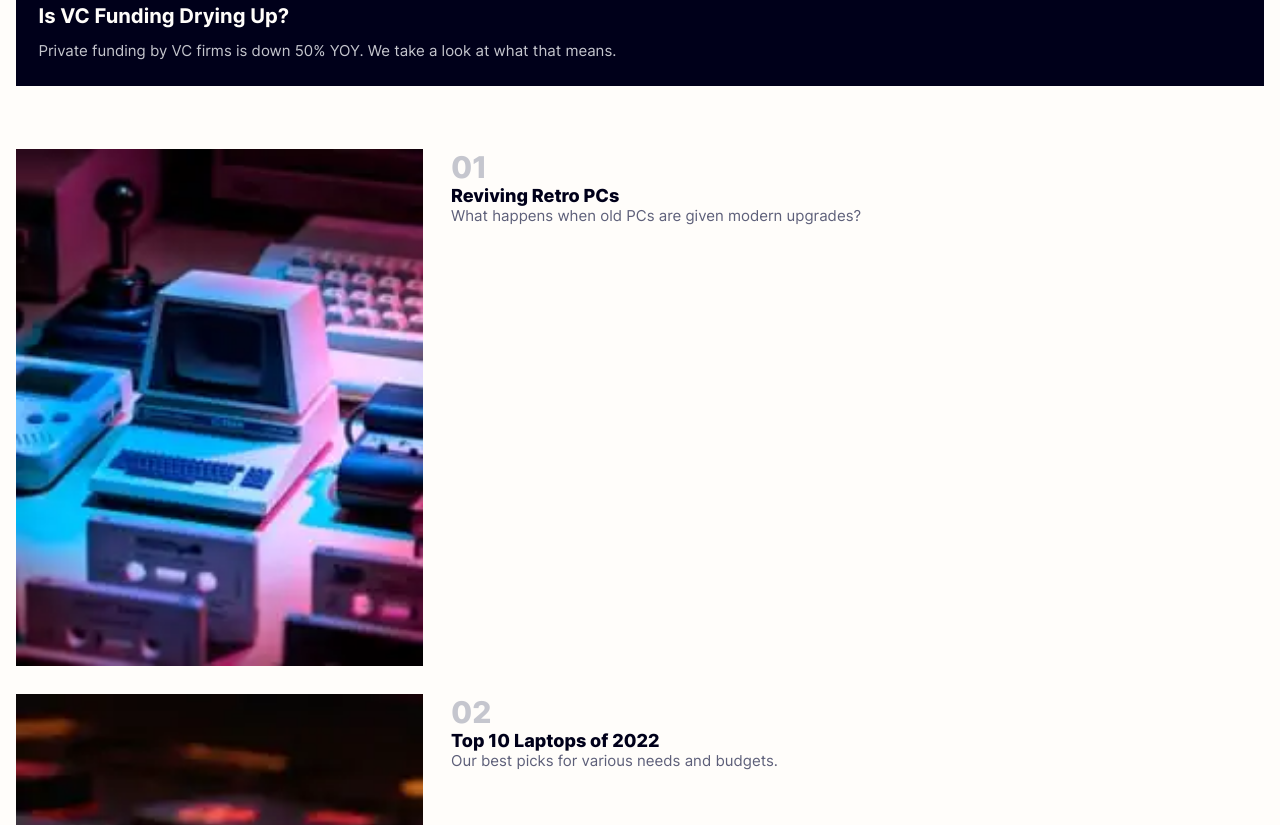
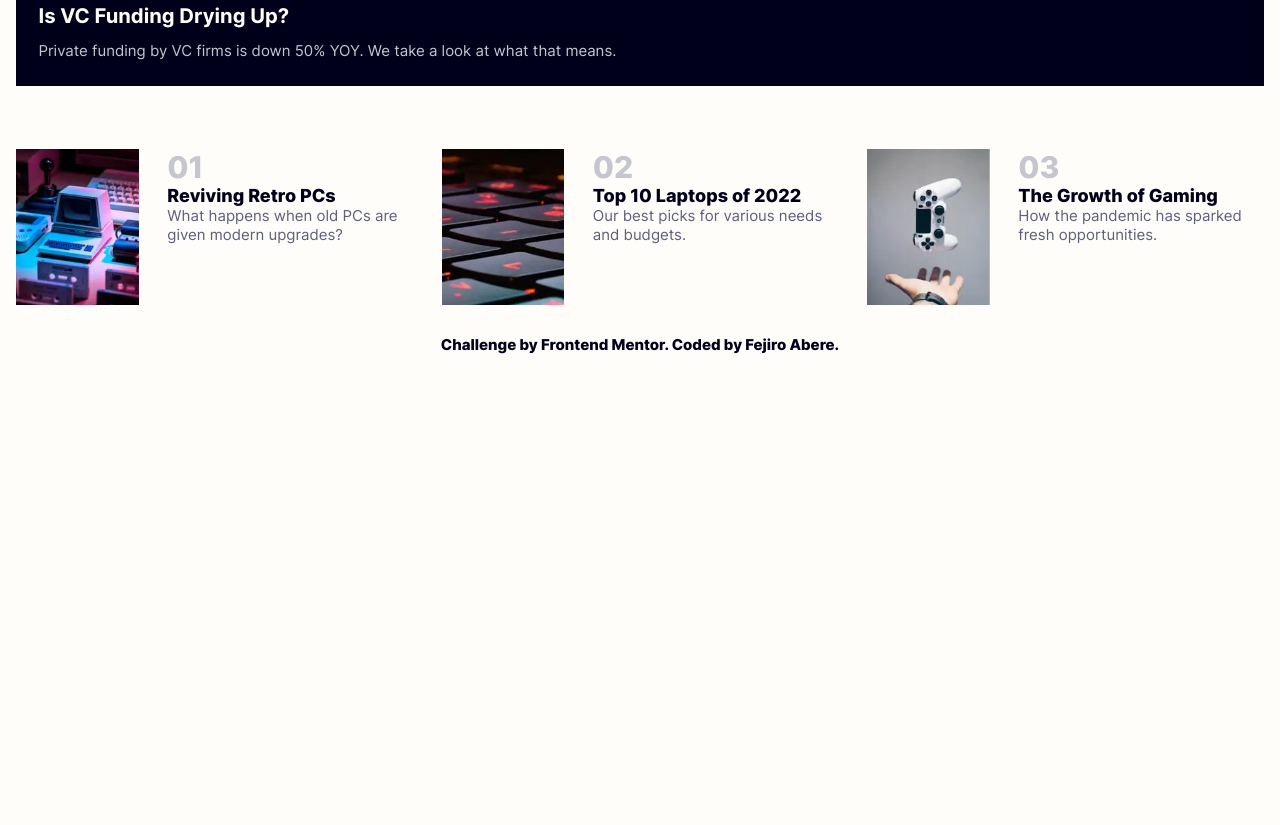
Before and after one commit to Fejiro001/news-homepage, a plain HTML site: page index.html in a window 1280 px wide. Shown: the part 1335-2160 px from the top of the page. After the commit the page ends 1689 px from the top, so only its background shows below. Drawn offline with Linux system fonts and the light colour scheme.

Commit message:
mobile view styling done

```diff
--- a/css/style.css
+++ b/css/style.css
@@ -137,17 +137,24 @@ main {
 .news-section {
   display: grid;
   gap: var(--mid-gap);
+  grid-template-columns: repeat(auto-fit, minmax(15em, 1fr));
 }
 .news-section article {
-    display: flex;
-    gap: var(--mid-gap);
+  display: flex;
+  flex-wrap: wrap;
+  gap: var(--mid-gap);
 }
-.news-image {flex: 1;}
-.news-text {flex: 2;}
+.news-image {
+  flex: 1;
+  /* height: 5em; */
+}
+.news-text {
+  flex: 2;
+}
 .news-image img {
   width: 100%;
   height: auto;
-  object-fit: cover;
+  object-fit: contain;
 }
 .news-text .news-index {
   font-weight: 800;
@@ -163,3 +170,17 @@ main {
   font-size: var(--regular-font);
   color: var(--dark-gray-blue);
 }
+
+.attribution {
+  text-align: center;
+  margin-top: 2em;
+  font-weight: 800;
+  color: var(--very-dark-blue);
+}
+.attribution a {
+  color: var(--very-dark-blue);
+  text-decoration: none;
+}
+.attribution a:focus-visible {
+  color: var(--soft-red);
+}
```
